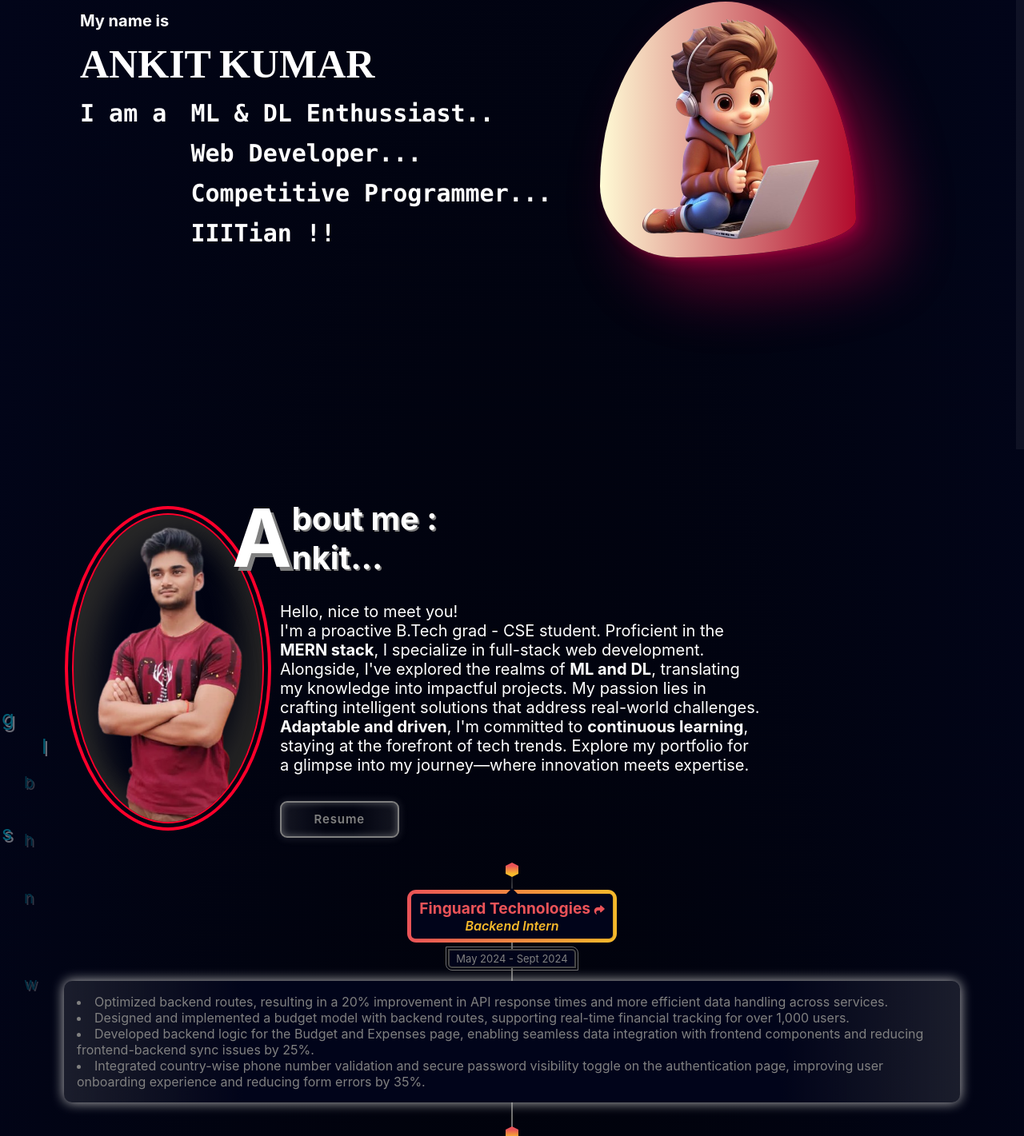
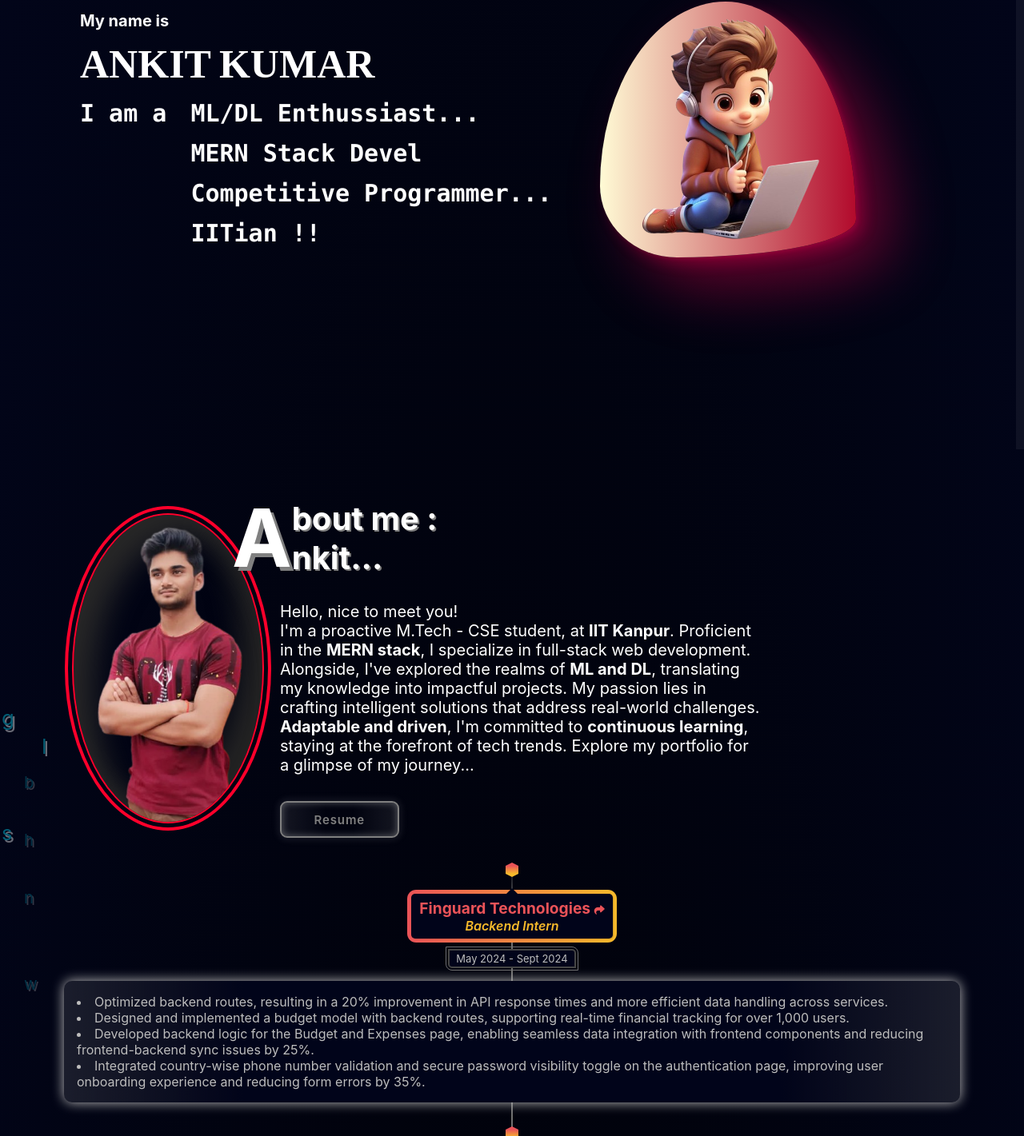
Before and after one commit to Ankit-Kumar-8700/Port_Folio, a React (Create React App) app: page / in a window 1280 px wide. Shown: the part 238-1659 px from the top of the page at 80% size. Built offline with nearby package versions, Linux system fonts and the light colour scheme.

Commit message:
Update: IIT Kanpur

```diff
--- a/src/components/about/aboutDesc.css
+++ b/src/components/about/aboutDesc.css
@@ -58,7 +58,7 @@
 .downloadResume button {
     --green: gray;
     font-size: 15px;
-    padding: 0.7em 2.7em;
+    padding: 0.7em 0em;
     letter-spacing: 0.06em;
     position: relative;
     font-family: inherit;
@@ -76,6 +76,7 @@
   .downloadResume button a{
     text-decoration: none;
     color: inherit;
+    padding: 0.7em 2.7em;
   }
 
   .downloadResume button:hover {
--- a/src/components/about/aboutDesc.js
+++ b/src/components/about/aboutDesc.js
@@ -28,11 +28,11 @@ function AboutDesc() {
             </div>
             <p className="aboutBody">
                 Hello, nice to meet you!<br />
-                I'm a proactive B.Tech grad - CSE student. Proficient in the <b>MERN stack</b>, I specialize in full-stack web development. Alongside, I've explored the realms of <b>ML and DL</b>, translating my knowledge into impactful projects. My passion lies in crafting intelligent solutions that address real-world challenges. <b>Adaptable and driven</b>, I'm committed to <b>continuous learning</b>, staying at the forefront of tech trends. Explore my portfolio for a glimpse into my journey—where innovation meets expertise.
+                I'm a proactive M.Tech - CSE student, at <b>IIT Kanpur</b>. Proficient in the <b>MERN stack</b>, I specialize in full-stack web development. Alongside, I've explored the realms of <b>ML and DL</b>, translating my knowledge into impactful projects. My passion lies in crafting intelligent solutions that address real-world challenges. <b>Adaptable and driven</b>, I'm committed to <b>continuous learning</b>, staying at the forefront of tech trends. Explore my portfolio for a glimpse of my journey...
             </p>
             <div className='downloadResume'>
             <button>
-                <a href='https://drive.google.com/file/d/1JVQEaceQzyNLq3-wyKL8zqOSD0A3zf_5/view?usp=drive_link' target="_blank" rel="noreferrer">
+                <a href='https://drive.google.com/file/d/1jz7kNq1Q-s9dlCc4DC5zmoVdSKgtpOMM/view?usp=drive_link' target="_blank" rel="noreferrer">
                     Resume
                 </a>
             </button>
@@ -43,13 +43,13 @@ function AboutDesc() {
     <Experience />
     <div className="aboutSliderOuter">
     <div className="aboutSlider">
-        <Tech icon="fa-brands fa-dev" field="Web Dev" content="Have insights of the amazing MERN Stack. Also have worked on basic level in Flask (Backend) and MySQL(DataBase)." />
-        <Tech icon="fa-solid fa-code" field="CP" content="Have knowledge of many algorithms starting from basic Search to advanced Trees and Graphs along with Game Theory and Number Theory." />
+        <Tech icon="fa-brands fa-dev" field="Web Dev" content="Proficient in developing full-stack applications using the MERN stack. Also familiar with backend development using Flask and relational database management with MySQL." />
+        <Tech icon="fa-solid fa-code" field="CP" content="Proficient in Data Structures and Algorithms, including advanced topics like trees, graphs, number theory, and game theory, with strong performance in competitive programming." />
         <Tech icon="fa-solid fa-robot" field="AI (ML & DL)" content="Have Deep insights of various topics related to ML & DL. Always have dived deep into the advanced concepts and mathematical point of view of DL, which explains the WHY and HOW of the concepts." />
     </div></div>
     <div className="aboutSliderOuter">
     <div className="aboutSlider">
-        <ContactCard link='https://leetcode.com/Ankit_Kumar_8700/' site='LeetCode' points={['1900+ Contest Rating', 'AIR 23 in LeetCode Weekly Contest 337', '500+ Questions Solved']} />
+        <ContactCard link='https://leetcode.com/u/b7d3HcrGsj/' site='LeetCode' points={['2000+ Contest Rating', 'Global 382 in LC Weekly Contest 337', '500+ Questions Solved']} />
         <ContactCard link='https://www.codingninjas.com/studio/profile/67c08da5-be5f-4ca1-986f-8de3f54fab76' site='Coding Ninjas' points={['2500+ Rating', '1x AIR 1', '4x AIR 2-5']} />
         <ContactCard link='https://www.codechef.com/users/ankit_8700' site='CodeChef' points={['1900+ Max. Contest Rating', '4* Coder']} />
     </div></div>
--- a/src/components/experience/experience.css
+++ b/src/components/experience/experience.css
@@ -198,7 +198,7 @@
     padding: 2px 8px;
     font-size: small;
     border-radius: 0 5px;
-    color: gray;
+    color: rgb(189, 189, 189);
     border: 2px solid rgb(69, 69, 69);
     outline: 1px solid rgb(112 112 112);
     outline-offset: 2px;
@@ -209,7 +209,7 @@
     margin: 1em 0 0 0;
     padding: 1em;
     border-radius: 10px;
-    color: gray;
+    color: rgb(189, 189, 189);
     background: linear-gradient(to left, rgba(255, 255, 255, 0.1) 0%, #01041a 20%, #01041a 80%, rgba(255, 255, 255, 0.1) 100%);
     box-shadow: 0 0 15px 0 rgb(190 190 190);
     /* box-shadow: 0 0 1px rgba(0, 0, 0, 0.20); */
--- a/src/components/home/posts.js
+++ b/src/components/home/posts.js
@@ -6,10 +6,10 @@ function Posts() {
     <div className='postsSection'>
         <h1 className="constant">I am a</h1>
         <div className="posts">
-        <h1 className="child1">ML & DL Enthussiast...</h1>
-        <h1 className="child2">Web Developer...</h1>
+        <h1 className="child1">ML/DL Enthussiast...</h1>
+        <h1 className="child2">MERN Stack Developer...</h1>
         <h1 className="child3">Competitive Programmer...</h1>
-        <h1 className="child4">IIITian !!</h1>
+        <h1 className="child4">IITian !!</h1>
     </div>
     </div>
   )
```
